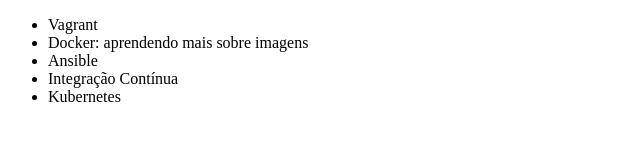
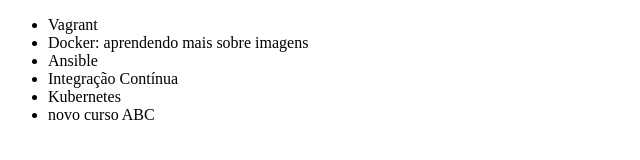
Before and after one commit to marcoslrsantos/git-curso, a plain HTML site: page index.html in a window 1280 px wide. Shown: the whole page, without its empty margins (0-640 px from the left). Drawn offline with Linux system fonts and the light colour scheme.

Commit message:
novo curso ABC

```diff
--- a/index.html
+++ b/index.html
@@ -11,6 +11,7 @@
         <li>Ansible</li>
         <li>Integração Contínua</li>
         <li>Kubernetes</li>
+        <li>novo curso ABC</li>
     </ul>
 </body>
 </html>
```
